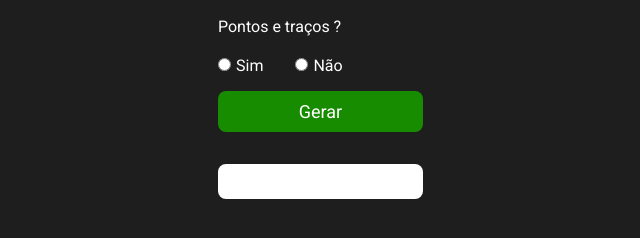
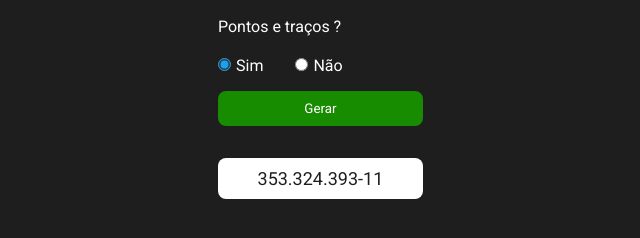
Before and after one commit to harlemsilvas/geradorcpf, a plain HTML site: page index.html in a window 1280 px wide. Both pictures are taken after a click on the button "Gerar". Shown: the part 342-580 px from the top of the page, without its empty margins (294-934 px from the left). Drawn offline with Linux system fonts and the light colour scheme.

Commit message:
features: Gerador de CPF

```diff
--- a/index.html
+++ b/index.html
@@ -17,14 +17,14 @@
             <p class="subtitle">Pontos e traços ?</p>
             <div class="div-radio">
                 <div class="input-radio">
-                    <input type="radio" name="" id=""><label for="">Sim</label>
+                    <input type="radio" checked name="dotAndDashes" id="dotAndDashesTrue" value="sim"><label for="">Sim</label>
                 </div>
                 <div class="input-radio">
-                    <input type="radio" name="" id=""><label for="">Não</label>
+                    <input type="radio" name="dotAndDashes" id="dotAndDashes" value="nao"><label for="">Não</label>
                 </div>
             </div>
-            <button class="button-generate">Gerar </button>
-            <input type="text" disabled class="input-result">
+            <button class="button-generate" onclick="generateCPF()">Gerar </button>
+            <input type="text" disabled class="input-result" id="inputResult">
         </div>
     </div>
     <script src="./script.js"></script>
--- a/script.js
+++ b/script.js
@@ -4,20 +4,39 @@ function generateCPF() {
     const number1 = generateRandomNumber();
     const number2 = generateRandomNumber();
     const number3 = generateRandomNumber();
-    const checkDigit = calculateCheckDigit(number1, number2, number3);
+    const checkDigit1 = calculateCheckDigit(number1, number2, number3);
+    const checkDigit2 = calculateCheckDigit(number1, number2, number3,checkDigit1);
+    let cpf;
+    if (document.getElementById('dotAndDashesTrue').checked) {
+        cpf = `${number1}.${number2}.${number3}-${checkDigit1}${checkDigit2}`;
+    } else {
+        cpf = `${number1}${number2}${number3}${checkDigit1}${checkDigit2}`;
+    }
+    document.getElementById('inputResult').value = cpf;
 }
 function generateRandomNumber() {
-
+    const random = Math.floor(Math.random() * 999);
+    const formatted = random.toString().padStart(3, '0');
+    return formatted;
 }
-function calculateCheckDigit(number1, number2, number3){
+function calculateCheckDigit(number1, number2, number3, number4) {
     const numbers = `${number1}${number2}${number3}`.split('');
-
+    if (number4 !== undefined) {
+        numbers.push(number4);
+    }
     let sum = 0;
     let index = 0;
+    const initialNumber = number4 !== undefined ? 11 : 10;
 
     for(let i = 10; i>=2; i--){
-        sum += parseInt()
+        sum += parseInt(numbers[index]) * i;
+        index++;
+    }
+    const rest = sum % 11;
+    if(rest < 2){
+        return 0;
+    } else {
+        return 11 - rest;
     }
 }
-
-generateCPF()
+//generateCPF();
--- a/styles.css
+++ b/styles.css
@@ -42,6 +42,7 @@ body {
 }
 .input-radio>input {
     margin-right: 5px;
+    accent-color: #17A3F1;
 }
 .button-generate {
     width: 80%;
@@ -51,7 +52,6 @@ body {
     padding: 10px 0;
     border-radius: 8px;
     margin: 1rem 0;
-    font-size: large;
     cursor: pointer;
 }
 .button-generate:hover {
@@ -65,4 +65,7 @@ body {
     border: none;
     margin-top: 1rem;
     color: var(--color-background);
+    font-size: large;
+    text-align: center;
+
 }
```
